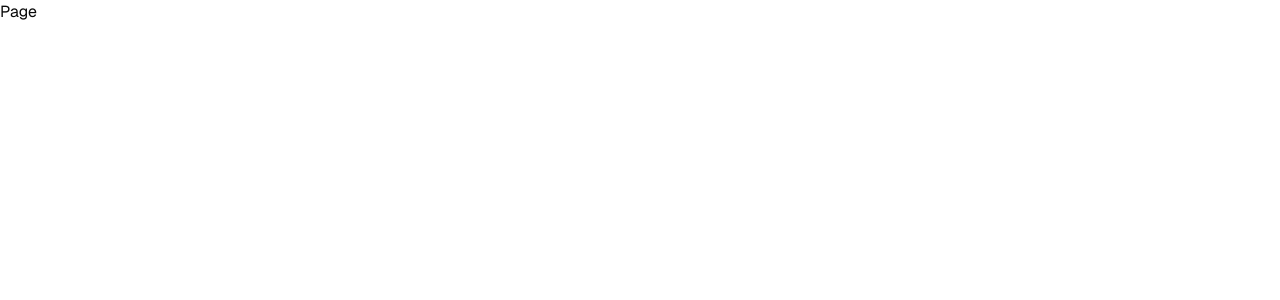
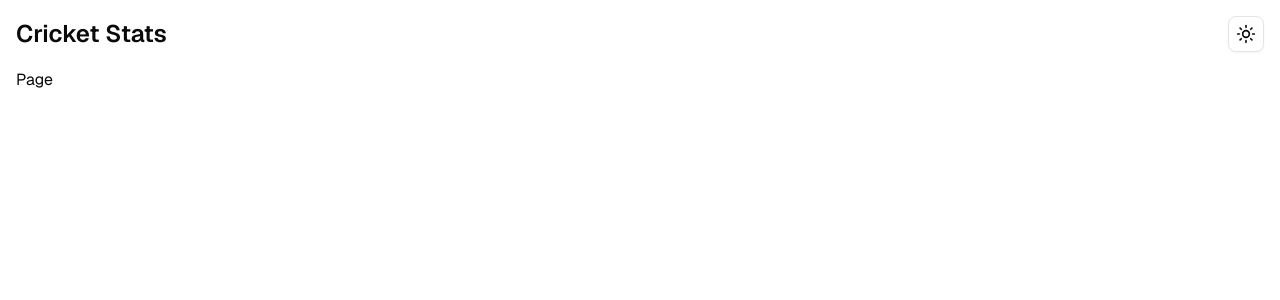
Before and after one commit to alihamasdev/cricket-stats, a Next.js app: page / in a window 1280 px wide. Shown: the top 300 px of the page. Built offline with nearby package versions, Linux system fonts and the light colour scheme.

Commit message:
add theme provider, toggler components for dark mode support and header in layout

```diff
--- a/src/app/layout.tsx
+++ b/src/app/layout.tsx
@@ -2,6 +2,8 @@ import { type Metadata } from "next";
 import { Geist } from "next/font/google";
 
 import "./globals.css";
+
+import { ThemeProvider, ThemeToggler } from "@/components/theme";
 
 const geistSans = Geist({
 	variable: "--font-geist-sans",
@@ -15,9 +17,17 @@ export const metadata: Metadata = {
 
 export default function RootLayout({ children }: { children: React.ReactNode }) {
 	return (
-		<html lang="en">
+		<html lang="en" suppressHydrationWarning>
 			<body className="antialiased" style={geistSans.style}>
-				{children}
+				<ThemeProvider attribute="class" defaultTheme="system" enableSystem disableTransitionOnChange>
+					<main className="container mx-auto flex min-h-dvh w-full flex-col px-4">
+						<header className="flex w-full items-center justify-between py-4">
+							<h1 className="text-2xl font-semibold">Cricket Stats</h1>
+							<ThemeToggler />
+						</header>
+						{children}
+					</main>
+				</ThemeProvider>
 			</body>
 		</html>
 	);
--- /dev/null
+++ b/src/components/theme.tsx
@@ -0,0 +1,37 @@
+"use client";
+
+import { Moon, Sun } from "lucide-react";
+import { ThemeProvider as NextThemesProvider, useTheme } from "next-themes";
+
+import { Button, type ButtonProps } from "@/components/ui/button";
+import {
+	DropdownMenu,
+	DropdownMenuContent,
+	DropdownMenuItem,
+	DropdownMenuTrigger
+} from "@/components/ui/dropdown-menu";
+
+export function ThemeProvider({ children, ...props }: React.ComponentProps<typeof NextThemesProvider>) {
+	return <NextThemesProvider {...props}>{children}</NextThemesProvider>;
+}
+
+export function ThemeToggler({ ...props }: ButtonProps) {
+	const { setTheme } = useTheme();
+
+	return (
+		<DropdownMenu>
+			<DropdownMenuTrigger asChild>
+				<Button variant="outline" size="icon" {...props}>
+					<Sun className="size-5 scale-100 rotate-0 transition-all dark:scale-0 dark:-rotate-90" />
+					<Moon className="absolute size-5 scale-0 rotate-90 transition-all dark:scale-100 dark:rotate-0" />
+					<span className="sr-only">Toggle theme</span>
+				</Button>
+			</DropdownMenuTrigger>
+			<DropdownMenuContent align="end">
+				<DropdownMenuItem onClick={() => setTheme("light")}>Light</DropdownMenuItem>
+				<DropdownMenuItem onClick={() => setTheme("dark")}>Dark</DropdownMenuItem>
+				<DropdownMenuItem onClick={() => setTheme("system")}>System</DropdownMenuItem>
+			</DropdownMenuContent>
+		</DropdownMenu>
+	);
+}
--- a/src/components/ui/button.tsx
+++ b/src/components/ui/button.tsx
@@ -32,19 +32,14 @@ const buttonVariants = cva(
 	}
 );
 
-function Button({
-	className,
-	variant,
-	size,
-	asChild = false,
-	...props
-}: React.ComponentProps<"button"> &
-	VariantProps<typeof buttonVariants> & {
-		asChild?: boolean;
-	}) {
+interface ButtonProps extends React.ComponentProps<"button">, VariantProps<typeof buttonVariants> {
+	asChild?: boolean;
+}
+
+function Button({ className, variant, size, asChild = false, ...props }: ButtonProps) {
 	const Comp = asChild ? SlotPrimitive.Slot : "button";
 
 	return <Comp data-slot="button" className={cn(buttonVariants({ variant, size, className }))} {...props} />;
 }
 
-export { Button, buttonVariants };
+export { Button, buttonVariants, type ButtonProps };
```
